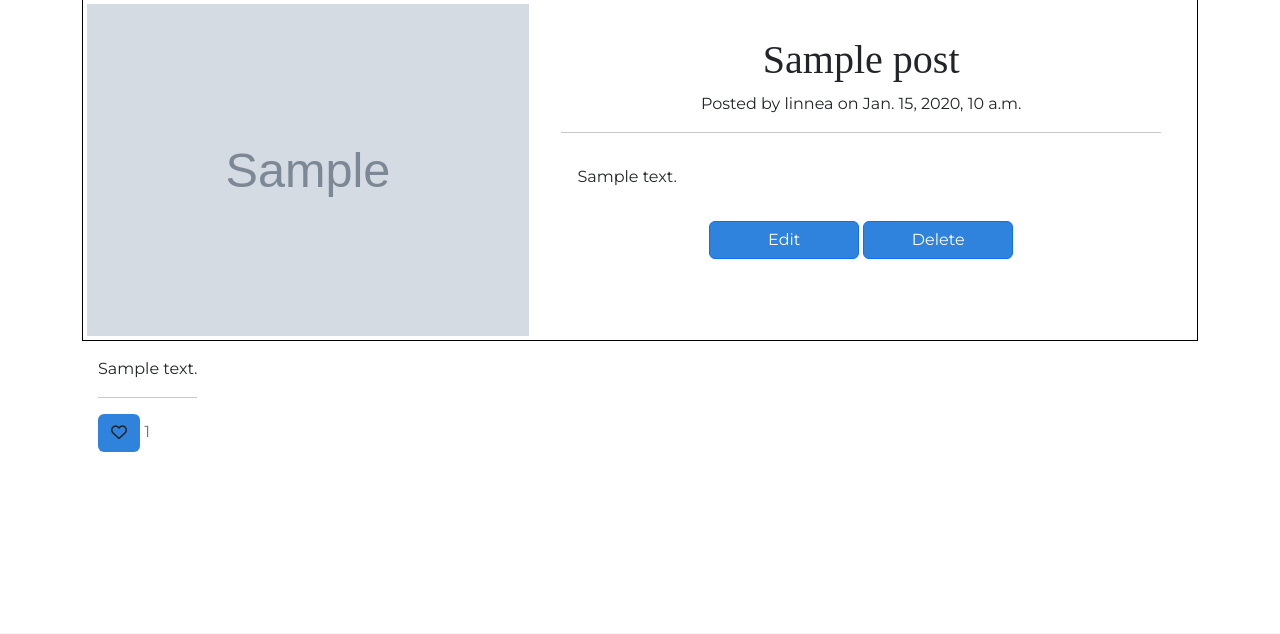
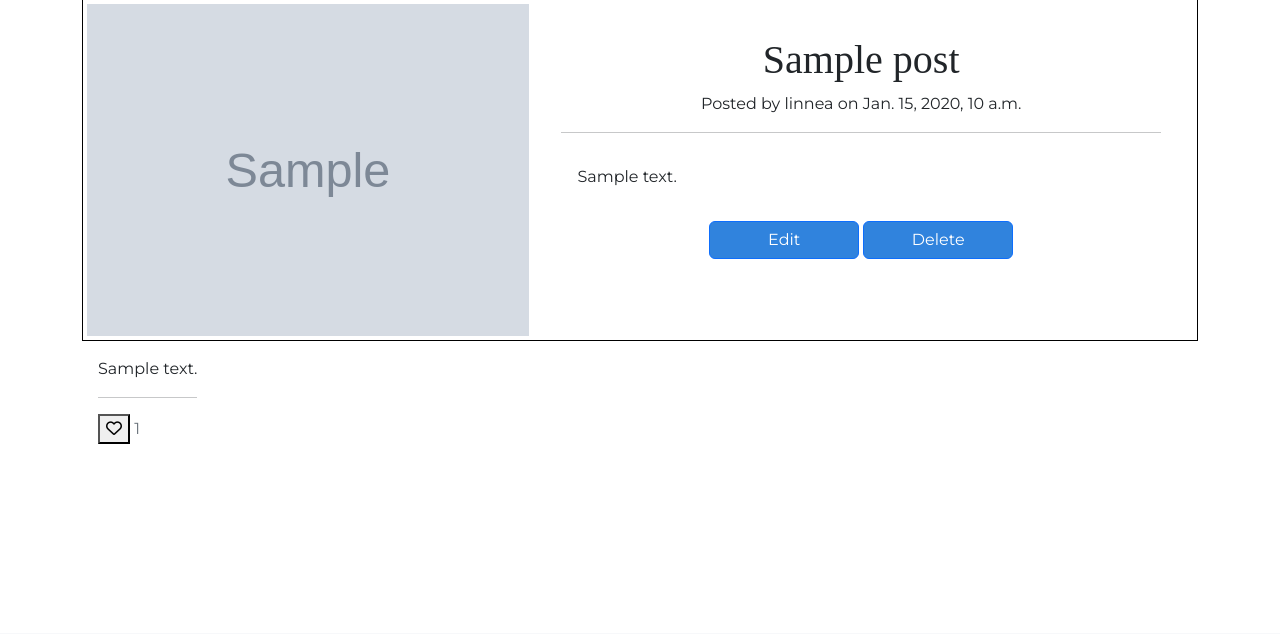
Before and after one commit to Linnea87/charge-together, a Django app: template blog/templates/blog/post_detail.html in a window 1280 px wide. Shown: the part 103-737 px from the top of the page. Run offline with Django 4.2, Linux system fonts and the light colour scheme; the template is opened without the code that fills it: values that come from a table or form of the project are taken from there, others are empty; a user stored in the database is signed in; data comes from the database, SQL or seed files in the repository; tables that the repository leaves empty hold one stand-in row (values such as "Sample post"); grey boxes marked "Sample" are stand-in pictures; parts of the project's set-up code (start-up, migrations or seed data) failed here and were passed over; some libraries are stand-ins or nearby versions.

Commit message:
update like button

```diff
--- a/blog/templates/blog/post_detail.html
+++ b/blog/templates/blog/post_detail.html
@@ -34,7 +34,7 @@
                             <i class="fas fa-heart"></i>
                         </button>
                         {% else %}
-                        <button type="submit" name="post_id" value="{{post.id}}" class="btn btn-like">
+                        <button type="submit" name="post_id" value="{{post.id}}" class="btn-like">
                             <i class="far fa-heart"></i>
                         </button>
                         {% endif %}
```
